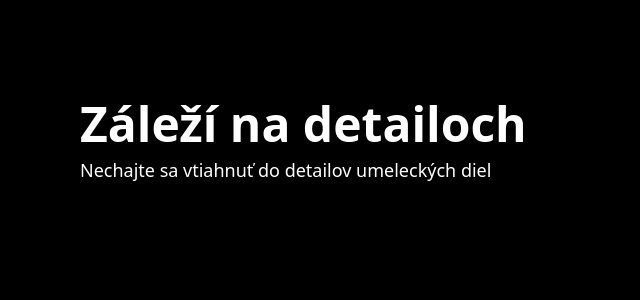
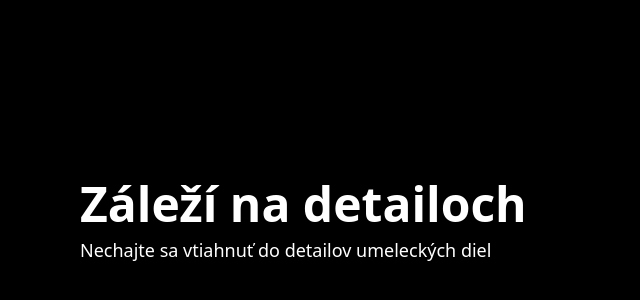
Before and after one commit to SlovakNationalGallery/sakra-stex, a Nuxt app: page / in a window 1280 px wide. Shown: the part 456-756 px from the top of the page, without its empty margins (0-640 px from the left). Built offline with nearby package versions, Linux system fonts and the light colour scheme.

Commit message:
Basuc intro with timers

```diff
--- a/app.vue
+++ b/app.vue
@@ -1,40 +1,23 @@
 <script setup lang="ts">
-const showIntro = ref(true);
-
-const introTimer = useTimer(5, () => (showIntro.value = true));
+const showIntro = ref(true); // TODO true
+const showIntroTimer = useTimer(5000, () => (showIntro.value = true));
 
 function onUpdate() {
   showIntro.value = false;
-  introTimer.reset();
+  showIntroTimer.reset();
 }
 </script>
 
 <template>
-  <div class="bg-black absolute inset-0 flex">
-    <div
-      class="transition-all duration-[1500ms] flex items-end ease-in-out"
-      :class="{ 'w-0': !showIntro, 'w-1/3': showIntro }"
-    >
-      <Transition
-        appear
-        enter-from-class="opacity-0 translate-y-24"
-        enter-to-class="opacity-100"
-        enter-active-class="transition-all duration-[2000ms] delay-1000 ease-out"
-        leave-from-class="opacity-100"
-        leave-to-class="opacity-0 translate-y-24"
-        leave-active-class="transition-all duration-500"
-      >
-        <div v-if="showIntro" class="mb-40 ml-20 whitespace-nowrap">
-          <h1 class="text-white font-bold text-5xl">Záleží na detailoch</h1>
-          <p class="text-white text-lg mt-2">
-            Nechajte sa vtiahnuť do detailov umeleckých diel
-          </p>
-        </div>
-      </Transition>
-    </div>
+  <div class="bg-black absolute inset-0">
     <div class="h-full w-full">
       <ClientOnly>
-        <Micrio id="NwEkJ" v-slot="micrio" @update="onUpdate">
+        <Micrio
+          :cancel-tour-after-ms="10000"
+          id="NwEkJ"
+          v-slot="micrio"
+          @update="onUpdate"
+        >
           <!-- Controls -->
           <div
             class="absolute inset-x-0 bottom-0 flex justify-center p-12 pointer-events-none overflow-hidden"
@@ -69,5 +52,26 @@ function onUpdate() {
         </Micrio>
       </ClientOnly>
     </div>
+
+    <!-- Intro text -->
+    <Transition
+      appear
+      enter-from-class="opacity-0 translate-y-24"
+      enter-to-class="opacity-100"
+      enter-active-class="transition-all duration-[2000ms] delay-1000 ease-out"
+      leave-from-class="opacity-100"
+      leave-to-class="opacity-0 translate-y-24"
+      leave-active-class="transition-all duration-500"
+    >
+      <div
+        v-if="showIntro"
+        class="absolute bottom-20 left-20 whitespace-nowrap"
+      >
+        <h1 class="text-white font-bold text-5xl">Záleží na detailoch</h1>
+        <p class="text-white text-lg mt-2">
+          Nechajte sa vtiahnuť do detailov umeleckých diel
+        </p>
+      </div>
+    </Transition>
   </div>
 </template>
--- a/components/Micrio.vue
+++ b/components/Micrio.vue
@@ -1,11 +1,17 @@
 <script setup lang="ts">
 import type { HTMLMicrioElement, Models } from "Micrio";
 
+const props = defineProps<{
+  id: string;
+  cancelTourAfterMs?: number;
+}>();
 const emit = defineEmits(["update"]);
 
-// How to do a language switch?
+const tourCancellationTimer = useTimer(props.cancelTourAfterMs ?? 0, () => {
+  if (props.cancelTourAfterMs === undefined) return;
+  cancelTour();
+});
 
-const { id } = defineProps(["id"]);
 useHead({
   title: "Micrio",
   script: [{ src: "https://b.micr.io/micrio-4.3.min.js" }],
@@ -33,10 +39,11 @@ onMounted(() => {
   element.addEventListener("show", (e: any) => {
     tourUnsubscribeRef.value = micrio.state.tour.subscribe((tourData) => {
       tourRef.value = tourData;
+      tourCancellationTimer.reset();
     });
   });
 
-  element.addEventListener("update", (e: any) => {
+  element.addEventListener("update", (e) => {
     emit("update");
   });
 });
@@ -46,7 +53,10 @@ onUnmounted(() => {
 });
 
 function cancelTour() {
-  micrioRef.value?.state.tour.set(undefined as any); // Probably the typings aren't right here
+  const micrio = micrioRef.value;
+  if (!micrio) return;
+  micrio.state.tour.set(undefined);
+  micrio.camera.flyToFullView();
 }
 
 function changeStepBy(delta: number) {
```
